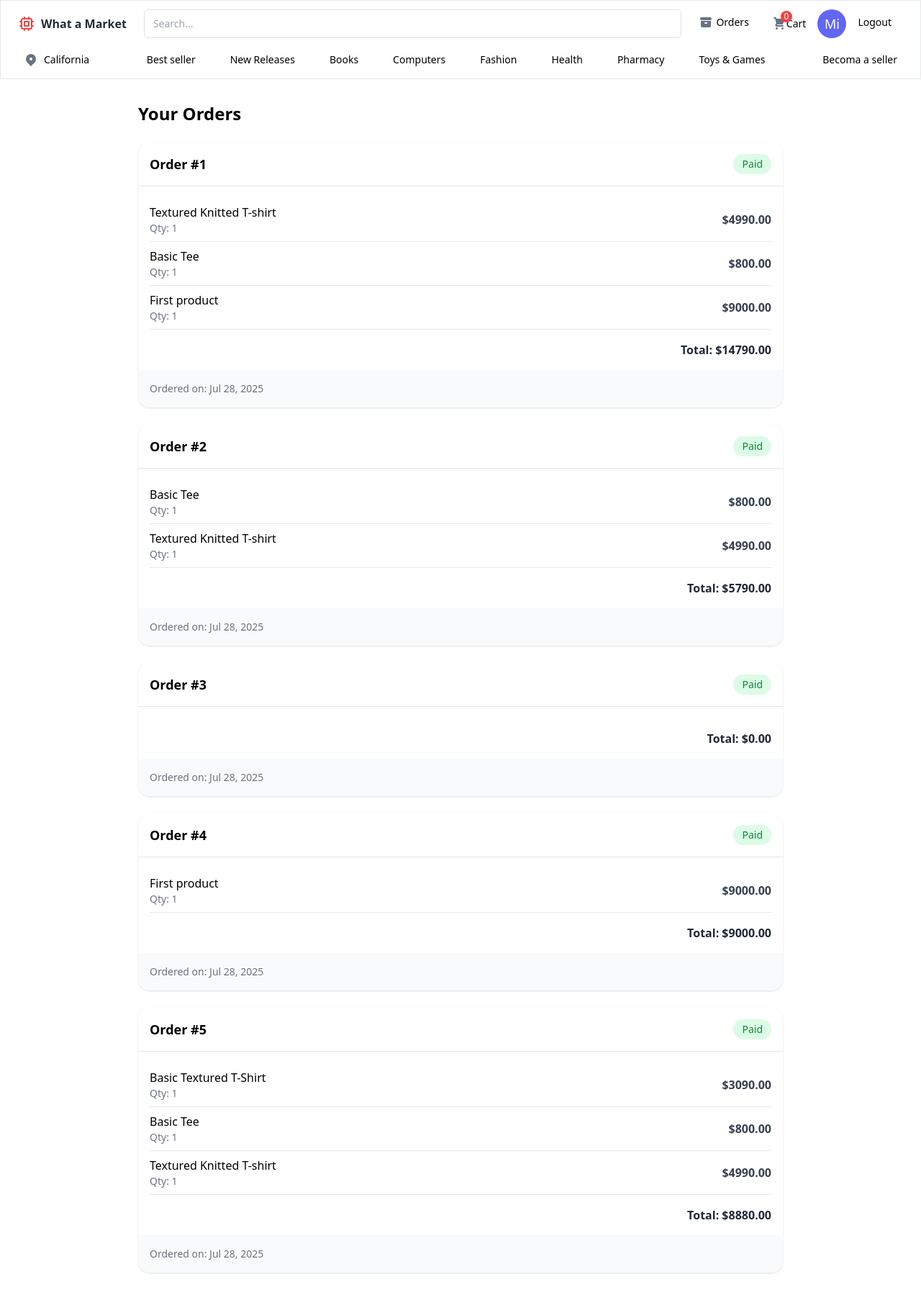
After one commit to umar792/Flask, a Flask app: page /orders in a window 1280 px wide. The commit adds this page. Shown: the whole page at 72% size. Run offline with Flask 3, Linux system fonts and the light colour scheme; a user stored in the database is signed in; data comes from the database, SQL or seed files in the repository; both versions use the stored data as it was after the commit; some libraries are stand-ins or nearby versions.

Commit message:
phase2 complete

```diff
--- a/Phase2/app/__init__.py
+++ b/Phase2/app/__init__.py
@@ -1,6 +1,8 @@
 from flask import Flask , render_template ,send_from_directory
 from flask_sqlalchemy import SQLAlchemy
-from flask_login import LoginManager , current_user
+from flask_login import LoginManager , current_user  ,login_required
+from sqlalchemy.orm import  selectinload
+
 
 
 
@@ -35,24 +37,127 @@ def create_app():
            return send_from_directory("../static/uploads", filename)
 
      from app.models import Product
-     from app.models import CartItem
+     from app.models import CartItem , Order , OrderItem , Payment
      @app.route("/", methods=["GET"])
      def home():
           products = Product.query.filter_by().all()
-          return render_template("home.html" , current_user=current_user , products=products)
+          CartItems = CartItem.query.filter_by(user_id=current_user.id).all()
+          return render_template("home.html" , current_user=current_user , products=products,cartData=CartItems)
+
+     @app.route("/cart", methods=["GET"])
+     def cart():
+          CartItems = CartItem.query.options(selectinload(CartItem.product)).filter_by(user_id=current_user.id).all()
+          tax=4
+          Shipping=2
+          subTotal=0
+          for cart in CartItems:
+               subTotal = subTotal + cart.product.price
+          total=tax + Shipping + subTotal
+          return render_template("cart.html" , current_user=current_user ,cartData=CartItems ,tax=tax ,Shipping=Shipping,subTotal=subTotal, total=total)
+
+     @app.route("/cart/delete/<int:id>")
+     def deleteItem(id):
+          deleteCartItem = CartItem.query.get(id)
+          db.session.delete(deleteCartItem)
+          db.session.commit()
+          CartItems = CartItem.query.options(selectinload(CartItem.product)).filter_by(user_id=current_user.id).all()
+          tax=4
+          Shipping=2
+          subTotal=0
+          for cart in CartItems:
+               subTotal = subTotal + cart.product.price
+          total=tax + Shipping + subTotal
+          return render_template("cart.html" , current_user=current_user ,cartData=CartItems ,tax=tax ,Shipping=Shipping,subTotal=subTotal, total=total)
+
+     @app.route("/create/order")
+     def createOrder():
+          CartItems = CartItem.query.filter_by(user_id=current_user.id).all()
+          tax=4
+          Shipping=2
+          subTotal=0
+          for cart in CartItems:
+               subTotal = subTotal + cart.product.price
+          total=tax + Shipping + subTotal
+
+          # create orders
+          newOrder = Order(
+               user_id = current_user.id,
+               status = "Paid"
+          )
+
+          db.session.add(newOrder)
+          db.session.flush()
+
+          # create orderItems
+          for cart in CartItems:
+               newCartItems = OrderItem(
+                    order_id = newOrder.id,
+                    product_id = cart.product_id,
+                    quantity = 1
+               )
+               db.session.add(newCartItems)
+
+          # create payment
+          newPayment = Payment(
+               payment_intent_id = "abebfjefbweofb",
+               status = "Paid",
+               amount=total,
+               order_id=newOrder.id
+          )
+          db.session.add(newPayment)
+
+          # delete all cart items of the user
+          for cart in CartItems:
+               db.session.delete(cart)
+
+          db.session.commit()
+
+          products = Product.query.filter_by().all()
+          return render_template("home.html" , current_user=current_user , products=products,)
+
+     @app.route("/orders")
+     @login_required
+     def orders():
+          orders = (
+               Order.query
+               .options(
+                    selectinload(Order.items).selectinload(OrderItem.product)
+               )
+               .filter_by(user_id=current_user.id)
+               .all()
+          )
+
+          for order in orders:
+               order.total_amount = sum(
+                    item.product.price * item.quantity for item in order.items
+               )
+
+          return render_template("order.html", current_user=current_user, orders=orders)
+
+
+
 
 
      @app.route("/product/detail/<int:id>")
      def detail(id):
           product = Product.query.filter_by(id=id).first()
-          return render_template("detail.html", product=product)
+          CartItems = CartItem.query.filter_by(user_id=current_user.id).all()
+          return render_template("detail.html", product=product,cartData=CartItems)
 
      @app.route("/cart/<int:id>")
      def addToCart(id):
           product = Product.query.filter_by(id=id).first()
-          item = CartItem.query.filter_by(user_id=current_user.id , product_id=id)
+          item = CartItem.query.filter_by(user_id=current_user.id , product_id=id).first()
           if item:
-               return render_template("detail.html", product=product)
-
-          return render_template("detail.html", product=product)
+               CartItems = CartItem.query.filter_by(user_id=current_user.id).all()
+               return render_template("detail.html", product=product , cartData=CartItems)
+          else:
+               newCartItem = CartItem(
+                    user_id =current_user.id,
+                    product_id =id
+               )
+               db.session.add(newCartItem)
+               db.session.commit()
+               item = CartItem.query.filter_by(user_id=current_user.id).all()
+               return render_template("detail.html", product=product , cartData=item)
      return app
--- a/Phase2/templates/nav.html
+++ b/Phase2/templates/nav.html
@@ -15,6 +15,7 @@
 
         <div class="ml-2 flex">
           {% if current_user.is_authenticated %}
+          <a href="{{url_for("orders")}}">
             <div class="flex cursor-pointer items-center gap-x-1 rounded-md py-2 px-4 hover:bg-gray-100">
               <svg xmlns="http://www.w3.org/2000/svg" class="h-5 w-5 text-gray-500" viewBox="0 0 20 20" fill="currentColor">
                 <path d="M4 3a2 2 0 100 4h12a2 2 0 100-4H4z" />
@@ -22,10 +23,12 @@
               </svg>
               <span class="text-sm font-medium">Orders</span>
             </div>
+          </a>
           {% endif %}
 
 
           <div class="flex cursor-pointer items-center gap-x-1 rounded-md py-2 px-4 hover:bg-gray-100">
+            <a href="{{url_for("cart")}}" class="flex">
               <div class="relative">
                 <svg xmlns="http://www.w3.org/2000/svg" class="h-5 w-5 text-gray-500" viewBox="0 0 20 20" fill="currentColor">
                   <path d="M3 1a1 1 0 000 2h1.22l.305 1.222a.997.997 0 00.01.042l1.358 5.43-.893.892C3.74 11.846 4.632 14 6.414 14H15a1 1 0 000-2H6.414l1-1H14a1 1 0 00.894-.553l3-6A1 1 0 0017 3H6.28l-.31-1.243A1 1 0 005 1H3zM16 16.5a1.5 1.5 0 11-3 0 1.5 1.5 0 013 0zM6.5 18a1.5 1.5 0 100-3 1.5 1.5 0 000 3z" />
@@ -35,6 +38,7 @@
                 </span>
               </div>
               <span class="text-sm font-medium">Cart</span>
+            </a>
           </div>
 
           {% if not current_user.username %}
@@ -50,6 +54,14 @@
 
            {% endif %}
         </div>
+
+        {% if current_user.is_authenticated %}
+          <a href="{{url_for("auth.logout")}}">
+            <div class="flex cursor-pointer items-center gap-x-1 rounded-md py-2 px-4 hover:bg-gray-100">
+              <span class="text-sm font-medium">Logout</span>
+            </div>
+          </a>
+          {% endif %}
       </div>
 
       <div class="mt-4 flex items-center justify-between">
--- /dev/null
+++ b/Phase2/templates/order.html
@@ -0,0 +1,37 @@
+{% extends "base.html" %}
+{% block title %}Orders{% endblock %}
+{% block content %}
+{% include "nav.html" %}
+<div class="max-w-4xl mx-auto py-8">
+    <h2 class="text-2xl font-bold mb-6">Your Orders</h2>
+
+    {% for order in orders %}
+      <div class="bg-white shadow rounded-2xl mb-6">
+        <div class="p-4 border-b flex justify-between items-center">
+          <div class="text-lg font-semibold">Order #{{ order.id }}</div>
+          <span class="text-sm px-3 py-1 bg-green-100 text-green-700 rounded-full">{{ order.status }}</span>
+        </div>
+        <div class="p-4">
+          {% for item in order.items %}
+            <div class="flex justify-between items-center py-2 border-b last:border-none">
+              <div>
+                <div class="font-medium">{{ item.product.name }}</div>
+                <div class="text-sm text-gray-500">Qty: {{ item.quantity }}</div>
+              </div>
+              <div class="font-semibold text-gray-700">${{ "%.2f"|format(item.product.price * item.quantity) }}</div>
+            </div>
+          {% endfor %}
+          <div class="text-right mt-4 text-gray-800">
+            <span class="font-semibold">Total: ${{ "%.2f"|format(order.total_amount) }}</span>
+          </div>
+        </div>
+        <div class="bg-gray-50 text-sm text-gray-500 p-4 rounded-b-2xl">
+          Ordered on: {{ order.created_at.strftime('%b %d, %Y') }}
+        </div>
+      </div>
+    {% else %}
+      <p class="text-gray-600">You haven't placed any orders yet.</p>
+    {% endfor %}
+  </div>
+
+{% endblock %}
```
Also changed, not shown: Phase2/app/auth.py (+8 -8 lines), Phase2/templates/cart.html (added, +67 -0 lines), Phase2/templates/detail.html (+6 -1 lines), Phase2/instance/shop.db, Phase2/static/uploads/product.jpg (added). Lines whose indentation alone changed are shown as unchanged.
